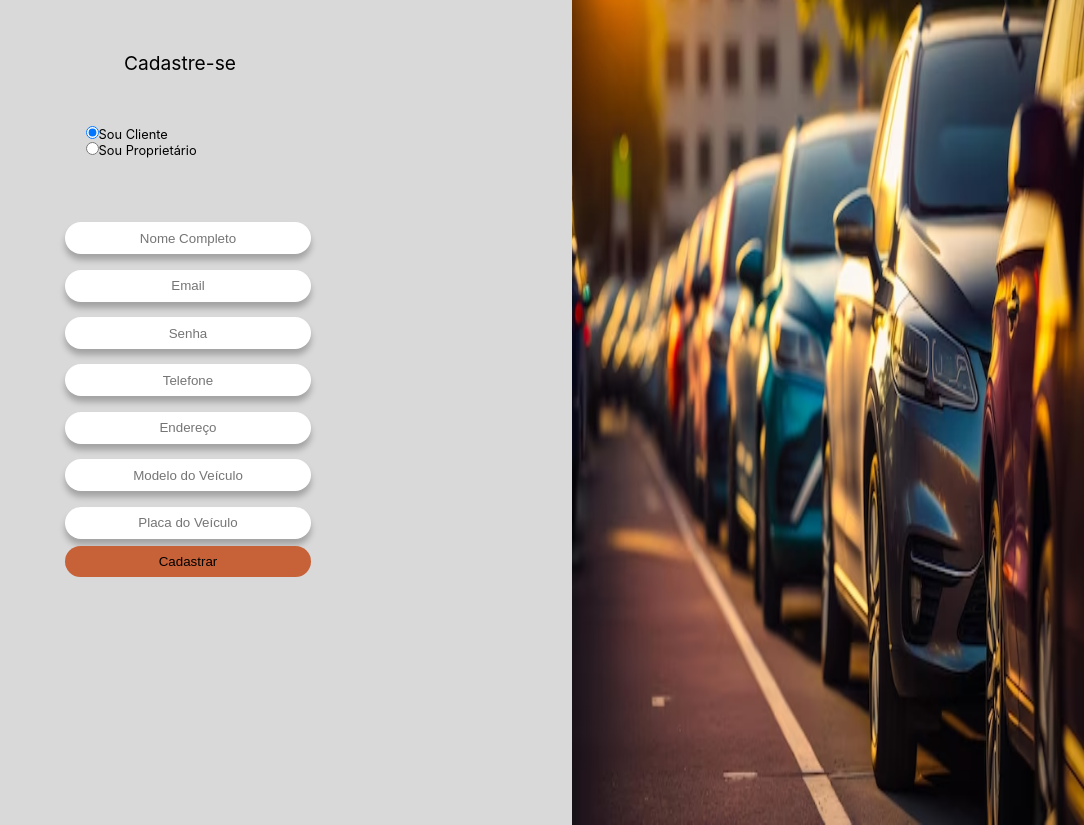
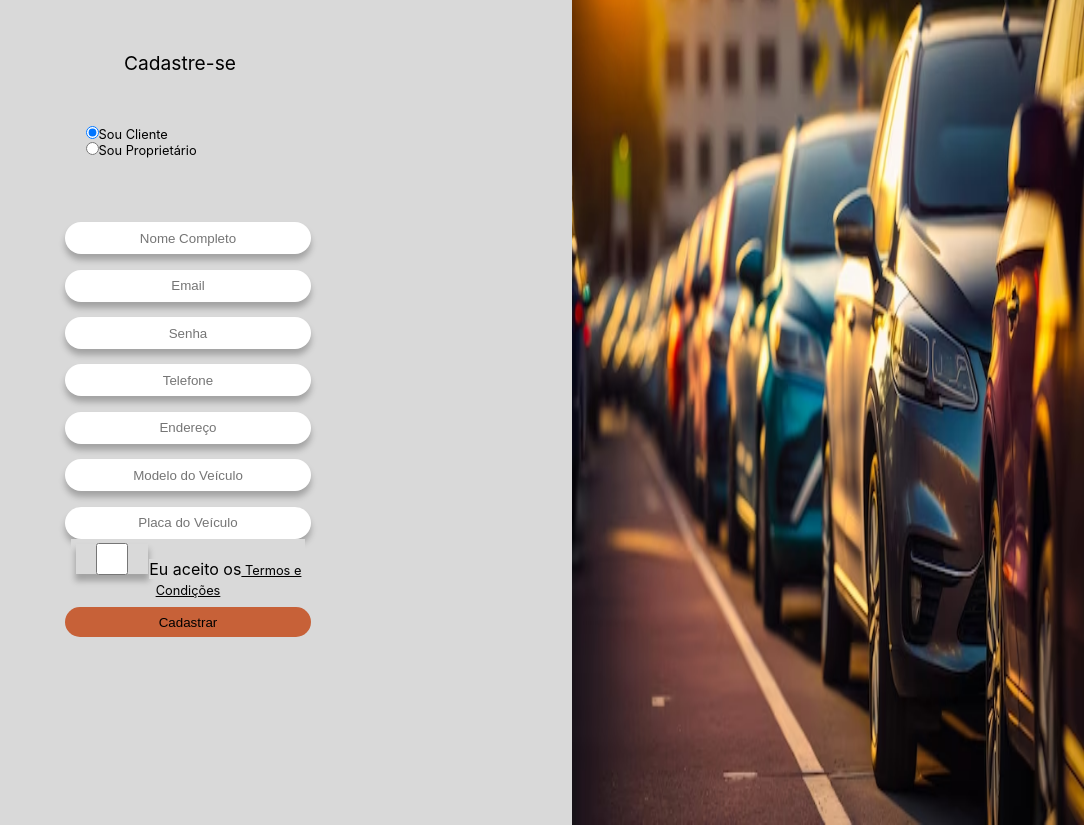
Before and after one commit to ICEI-PUC-Minas-PMV-SI/projeto-estacionamento, a React (Create React App) app: page /cadastro in a window 1280 px wide. Shown: the whole page, without its empty margins (196-1280 px from the left). Built offline with nearby package versions, Linux system fonts and the light colour scheme.

Commit message:
Update Cadastro.js

```diff
--- a/src/components/Cadastro.js
+++ b/src/components/Cadastro.js
@@ -4,14 +4,26 @@ import '../styles/Cadastro.css';
 import { auth } from '../services/firebaseConfig';
 import { getFirestore, doc, setDoc } from "firebase/firestore";
 import { createUserWithEmailAndPassword } from 'firebase/auth';
+import Modal from './Modal';
 
 
 function Cadastro() {
   const [opcao, setOpcao] = useState('cliente');
+  const [termosAceitos, setTermosAceitos] = useState(false);
 
   const handleOpcaoChange = (event) => {
     setOpcao(event.target.value);
   };
+
+  const [modalOpen, setModalOpen] = useState(false);
+
+    const openModal = () => {
+      setModalOpen(true);
+    };
+
+    const closeModal = () => {
+      setModalOpen(false);
+    };
 
   const [email, setEmail] = useState("");
   const [senha, setSenha] = useState("");
@@ -23,6 +35,11 @@ function Cadastro() {
 
   const cadastro = async (e) => {
     e.preventDefault();
+
+    if (!termosAceitos) {
+    alert('Por favor, aceite os Termos e Condições para se registrar.');
+    return;
+    }
 
     try {
       const userCredential = await createUserWithEmailAndPassword(auth, email, senha);
@@ -151,10 +168,35 @@ function Cadastro() {
             />
           </>
         )}
+        <label htmlFor="termos" className="termos">
+        <input
+            type="checkbox"
+            id="termos"
+            name="termos"
+            required
+            className="termos-input"
+            onChange={e => setTermosAceitos(e.target.checked)}
+          />
+          <span className="texto-termos" >
+            Eu aceito os
+            <a  className="termos-link" href="#" onClick={openModal}> Termos e Condições</a>
+            </span>
+          </label>
         <button onClick={cadastro} className="button">
           Cadastrar
         </button>
       </form>
+      <Modal isOpen={modalOpen} close={closeModal}>
+        <h2>Termos e Condições</h2>
+        <ul>
+        Ao prosseguir com o cadastro, você concorda com o tratamento de seus dados pessoais conforme descrito nesta política de privacidade, em conformidade com a Lei Geral de Proteção de Dados Pessoais (LGPD), Lei nº 13.709/2018.</ul>
+        <ul><strong>Coleta de Dados:</strong> Nós coletamos informações necessárias exclusivamente para o cadastro e utilização dos serviços oferecidos. Isso inclui, mas não se limita a, nome, endereço de e-mail e informações de contato.</ul>
+        <ul><strong>Uso de Dados: </strong> Seus dados serão utilizados para possibilitar o acesso aos nossos serviços, comunicação e melhorias contínuas da plataforma.</ul>
+        <ul><strong>Compartilhamento de Dados: </strong> Não compartilhamos suas informações com terceiros, exceto quando necessário para a prestação dos serviços contratados ou por exigência legal.</ul>
+        <ul><strong>Direitos do Usuário: </strong> Você tem o direito de acessar, corrigir, excluir ou limitar o tratamento de seus dados pessoais. Para exercer esses direitos, entre em contato conosco através dos canais de atendimento disponíveis.</ul>
+        <ul><strong>Consentimento: </strong> Ao marcar esta opção, você declara que leu e concorda com os termos aqui apresentados.</ul>
+        <button onClick={closeModal}>Fechar</button>
+      </Modal>
     </div>
   );
 }
```
